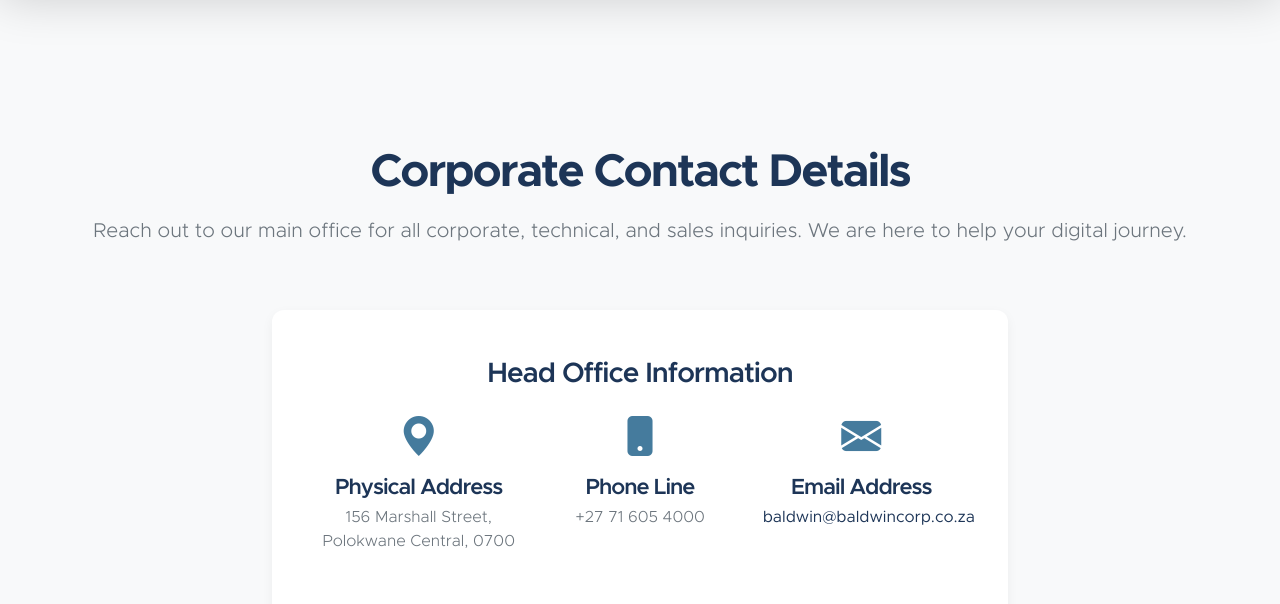
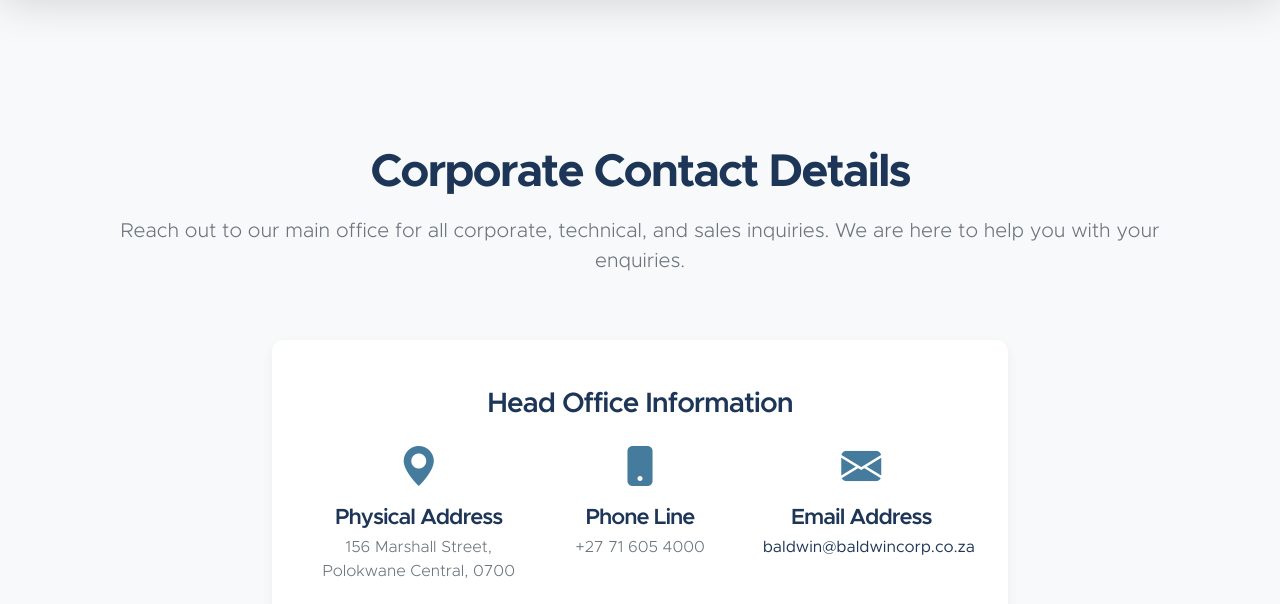
Before and after one commit to CharlieNndwa/baldwin-corp, a plain HTML site: page contact-us.html in a window 1280 px wide. Shown: the part 196-800 px from the top of the page. Drawn offline with Linux system fonts and the light colour scheme; a script that the page names is missing.

Commit message:
fifth commit

```diff
--- a/contact-us.html
+++ b/contact-us.html
@@ -148,7 +148,7 @@
               </h2>
               <p class="lead text-muted">
                 Reach out to our main office for all corporate, technical, and
-                sales inquiries. We are here to help your digital journey.
+                sales inquiries. We are here to help you with your enquiries.
               </p>
             </div>
 
```
